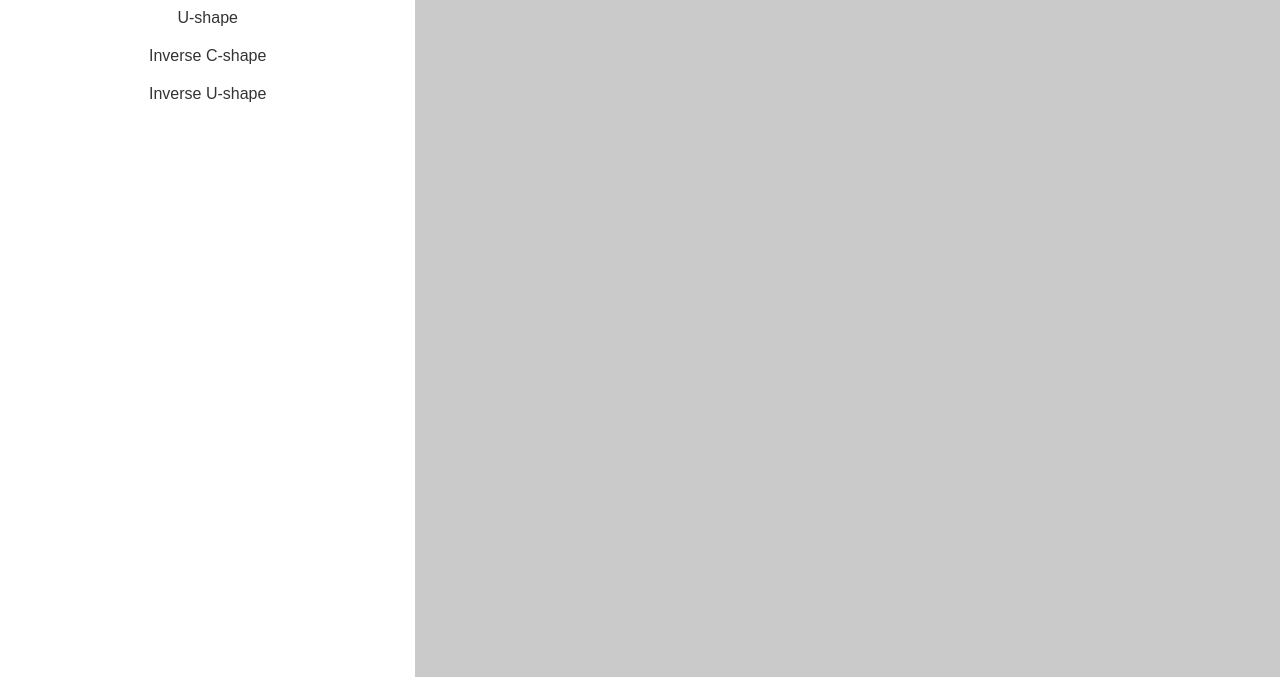
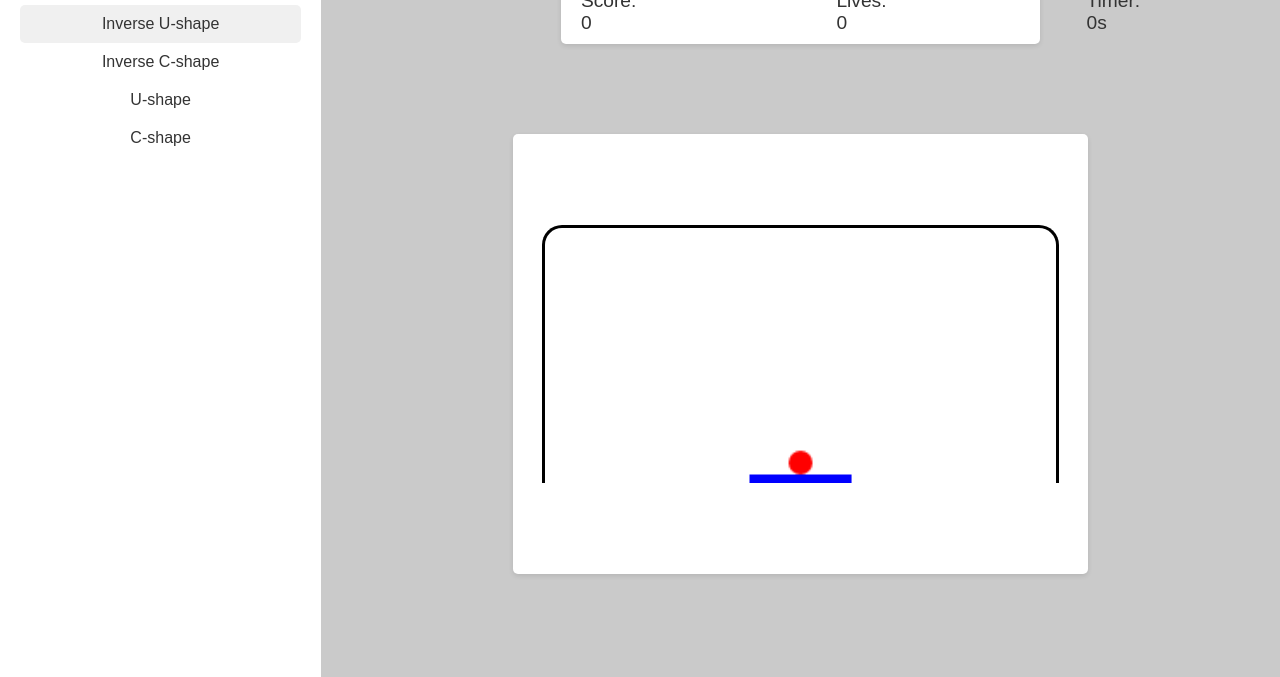
Before and after one commit to Cloudyky/kvsills-zon-2025, a plain HTML site: page index.html in a window 1280 px wide. Shown: the part 123-800 px from the top of the page. Drawn offline with Linux system fonts and the light colour scheme.

Commit message:
update canvas

```diff
--- a/index.html
+++ b/index.html
@@ -10,16 +10,23 @@
     <div class="nav">
         <h2>Bouncing Ball Game</h2>
         <ul>
-            <li class="active">C-shape</li>
-            <li>U-shape</li>
-            <li>Inverse C-shape</li>
-            <li>Inverse U-shape</li>
+            <li class="active" id="inverse_u_shape">Inverse U-shape</li>
+            <li id="inverse_c_shape">Inverse C-shape</li>
+            <li id="u_shape">U-shape</li>
+            <li id="c_shape">C-shape</li>
         </ul>
     </div>
 
-    <div class="game-container">
+    <div class="game-wrapper">
 
-
+        <div class="scoreboard">
+            <span>Score: <span id="score">0</span></span>
+            <span>Lives: <span id="lives">0</span></span>
+            <span>Timer: <span id="timer">0</span>s</span>
+        </div>
+        <div class="game-container">
+            <canvas id="myCanvas"></canvas>
+        </div>
 
     </div>
 
--- a/script.js
+++ b/script.js
@@ -0,0 +1,35 @@
+const canvas = document.getElementById("myCanvas");
+const ctx = canvas.getContext("2d");
+
+// Paddle properties
+const paddleWidth = 60;
+const paddleHeight = 5;
+let paddleX = (canvas.width - paddleWidth) / 2;
+let paddleY = canvas.height - paddleHeight; // bawah sekali
+
+// Ball properties
+const ballRadius = 7;
+let ballX = paddleX + paddleWidth / 2;
+let ballY = paddleY - ballRadius; // letak atas paddle
+
+// Lukis paddle
+function drawPaddle() {
+    ctx.beginPath();
+    ctx.rect(paddleX, paddleY, paddleWidth, paddleHeight);
+    ctx.fillStyle = "blue";
+    ctx.fill();
+    ctx.closePath();
+}
+
+// Lukis bola
+function drawCircle() {
+    ctx.beginPath();
+    ctx.arc(ballX, ballY, ballRadius, 0, Math.PI * 2);
+    ctx.fillStyle = "red";
+    ctx.fill();
+    ctx.closePath();
+}
+
+// Panggil semua
+drawCircle();
+drawPaddle();
--- a/style.css
+++ b/style.css
@@ -48,3 +48,46 @@
 .nav ul .active{
     background-color: #f0f0f0;
 }
+
+.game-wrapper{
+    width: 100%;
+    display: flex;
+    align-items: center;
+    justify-content: center;
+    flex-direction: column;
+    gap: 70px;
+}
+
+.scoreboard{
+    background-color: white;
+    padding: 10px 20px;
+    border-radius: 5px;
+    box-shadow: 0 2px 5px rgba(0,0,0,0.1);
+    margin-bottom: 20px;
+    display: flex;
+    gap: 200px;
+    font-size: 1.2rem;
+    width: 50%;
+    align-items: center;
+    justify-content: space-around;
+}
+
+.game-container{
+    width: 60%;
+    height: 55%;
+    display: flex;
+    align-items: center;
+    justify-content: center;
+    background-color: white;
+    border-radius: 5px;
+    box-shadow: 0 2px 5px rgba(0,0,0,0.1);
+}
+
+.game-container canvas{
+    width: 90%;
+    border: 3px solid black;
+    border-radius: 20px 20px 0 0;
+    border-bottom: none;
+    display: block;
+    margin: auto;
+}
```
